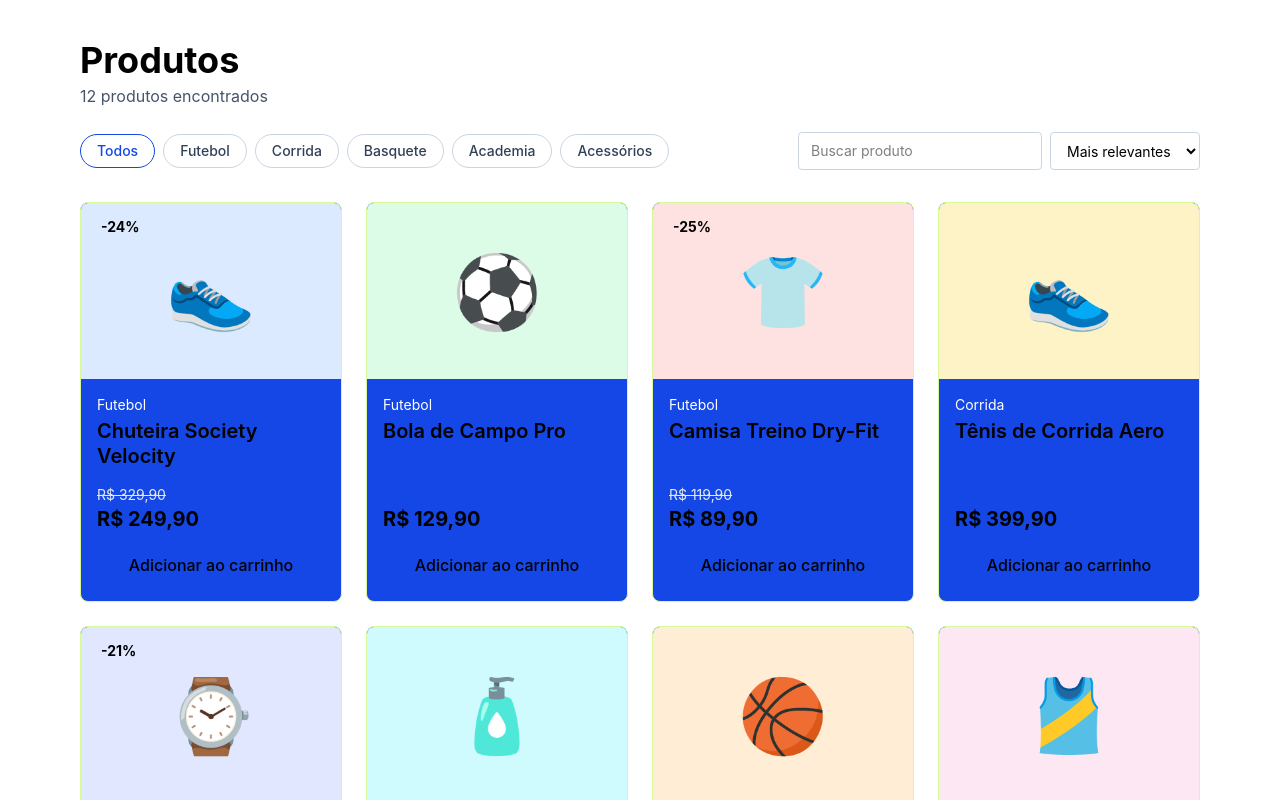
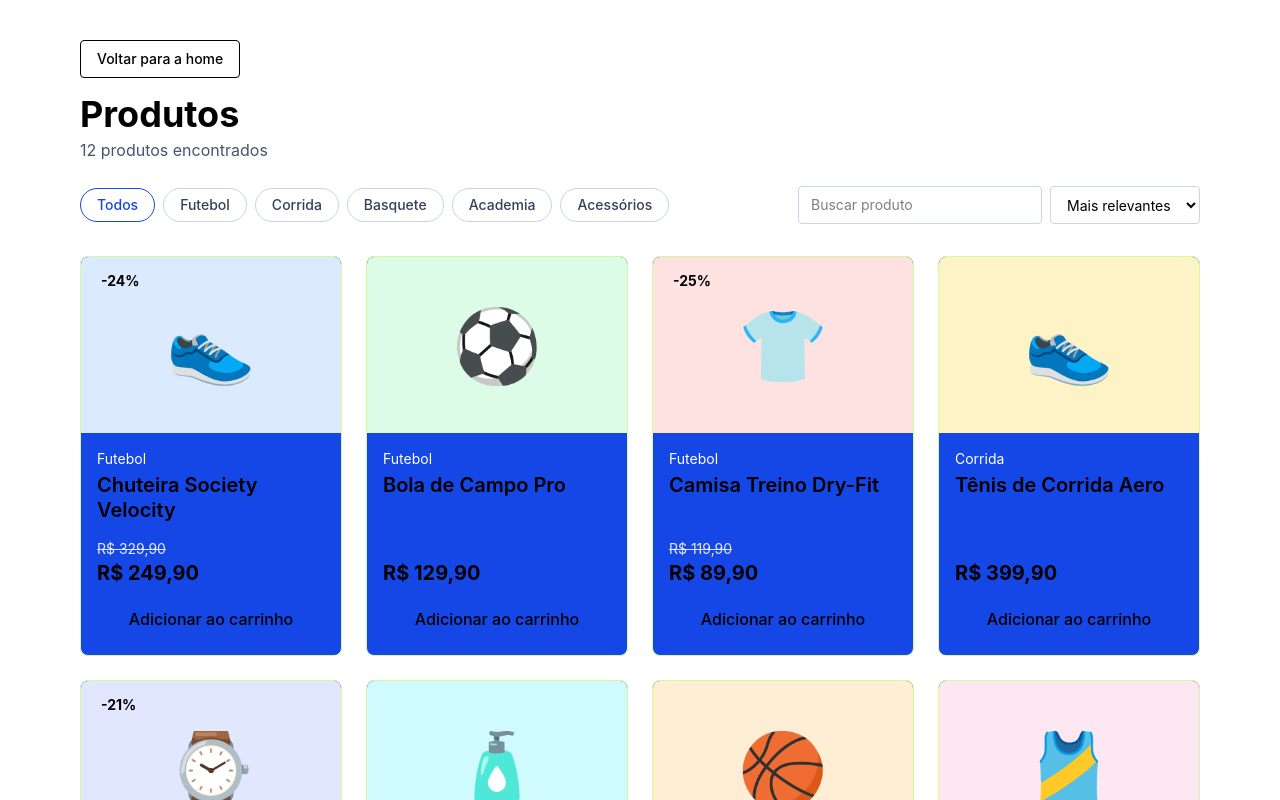
Before and after one commit to CP-22-10-Fiap-Organization/main-repo, a React (Vite) app: page /produtos in a window 1280 px wide. Shown: the top 800 px of the page. Built offline with nearby package versions, Linux system fonts and the light colour scheme.

Commit message:
feat:botao para voltar para a home

```diff
--- a/src/pages/Produtos.jsx
+++ b/src/pages/Produtos.jsx
@@ -1,5 +1,6 @@
 import { useMemo, useState } from "react";
 import Card from "../components/Card-produtos";
+import { Link } from "react-router-dom";
 
 
 const PRODUTOS = [
@@ -42,7 +43,14 @@ export default function Produtos({ onAdicionar }) {
     };
 
     return (
+
         <section className="mx-auto max-w-6xl px-4 py-10">
+            <Link
+                to="/"
+                className="mb-4 inline-block rounded border border-quadra px-4 py-2 text-sm font-medium text-quadra transition-colors hover:bg-quadra hover:text-blue-700 focus-visible:outline-2 focus-visible:outline-offset-2 focus-visible:outline-pista"
+            >
+                Voltar para a home
+            </Link>
             <h1 className="font-display text-4xl font-bold text-quadra">Produtos</h1>
             <p className="mt-1 text-slate-600">
                 {lista.length} {lista.length === 1 ? "produto encontrado" : "produtos encontrados"}
```
